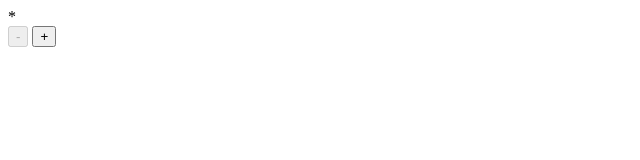
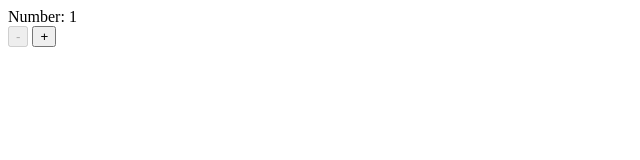
Before and after one commit to keithnoguchi/svelted, a Svelte app: page / in a window 1280 px wide. Shown: the top 160 px of the page, without its empty margins (0-640 px from the left). Built offline with nearby package versions, Linux system fonts and the light colour scheme.

Commit message:
App: $: if (...) {} example

```diff
--- a/src/App.svelte
+++ b/src/App.svelte
@@ -1,19 +1,14 @@
 <script>
   let n = 1;
-  let stars;
 
-  $: console.log(`n id noe ${n}.`);
-  $: {
-    const newStars = [];
-    for (let i = 0; i < n; i++) {
-      newStars.push(i % 2 === 0 ? '*' : '');
-    }
-    stars = newStars
+  $: if (n > 10) {
+    alert('Too big number.  Set it less than or equal to 10.');
+    n = 10;
   }
 </script>
 
 <div>
-  {#each stars as star}{star}{/each}
+  Number: {n}
 </div>
 <div>
   <button on:click={() => (n -= 1)} disabled={n <= 1}>
```
